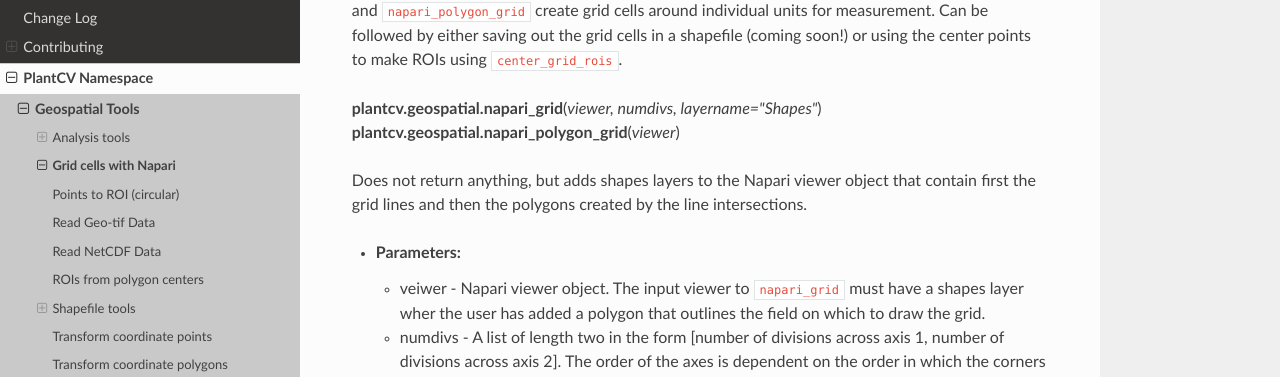
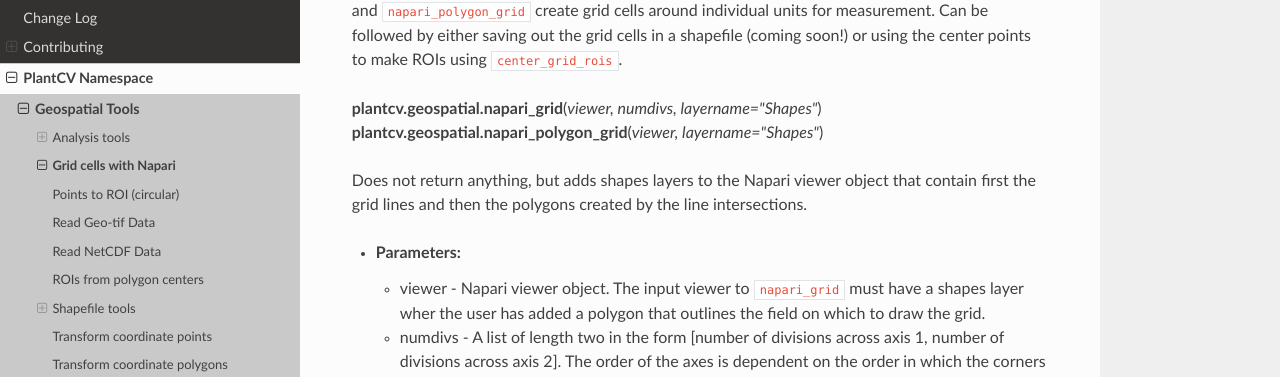
Before and after one commit to danforthcenter/plantcv-geospatial, an MkDocs documentation site: the page built from docs/napari_field_grid.md, in a window 1280 px wide and 900 px high. Shown: the part 205-582 px from the top of the window. Built offline with MkDocs 1.6.1, drawn with Linux system fonts in a browser that asks for light colours; nearby versions of some CDN libraries.

Commit message:
adding layername argument and defaulting to Shapes

```diff
--- a/docs/napari_field_grid.md
+++ b/docs/napari_field_grid.md
@@ -3,12 +3,12 @@
 Using a Napari viewer with a shapes layer polygon outlining the whole field, functions `napari_grid` and `napari_polygon_grid` create grid cells around individual units for measurement. Can be followed by either saving out the grid cells in a shapefile (coming soon!) or using the center points to make ROIs using `center_grid_rois`.
 
 **plantcv.geospatial.napari_grid**(*viewer, numdivs, layername="Shapes"*)
-**plantcv.geospatial.napari_polygon_grid**(*viewer*)
+**plantcv.geospatial.napari_polygon_grid**(*viewer, layername="Shapes"*)
 
 Does not return anything, but adds shapes layers to the Napari viewer object that contain first the grid lines and then the polygons created by the line intersections.
 
 - **Parameters:**
-    - veiwer - Napari viewer object. The input viewer to `napari_grid` must have a shapes layer wher the user has added a  polygon that outlines the field on which to draw the grid.
+    - viewer - Napari viewer object. The input viewer to `napari_grid` must have a shapes layer wher the user has added a  polygon that outlines the field on which to draw the grid.
     - numdivs - A list of length two in the form [number of divisions across axis 1, number of divisions across axis 2]. The order of the axes is dependent on the order in which the corners are clicked during generation of the whole-field polygon. See example below for more information.
     - layername - String. Name given to the shapes layer of the Napari viewer in which the whole-field polygon is defined.
 
```
Also changed, not shown: 1 other file.
